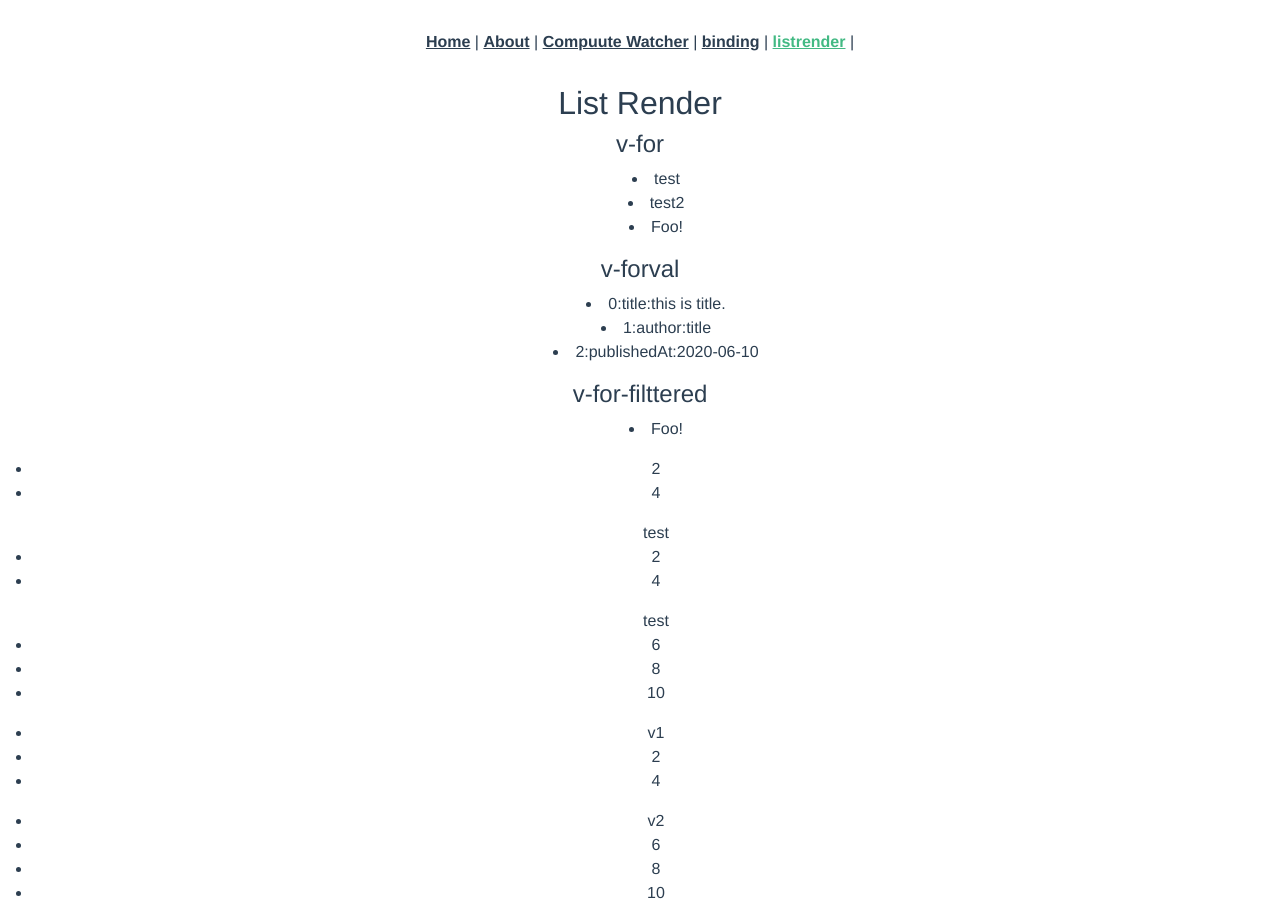
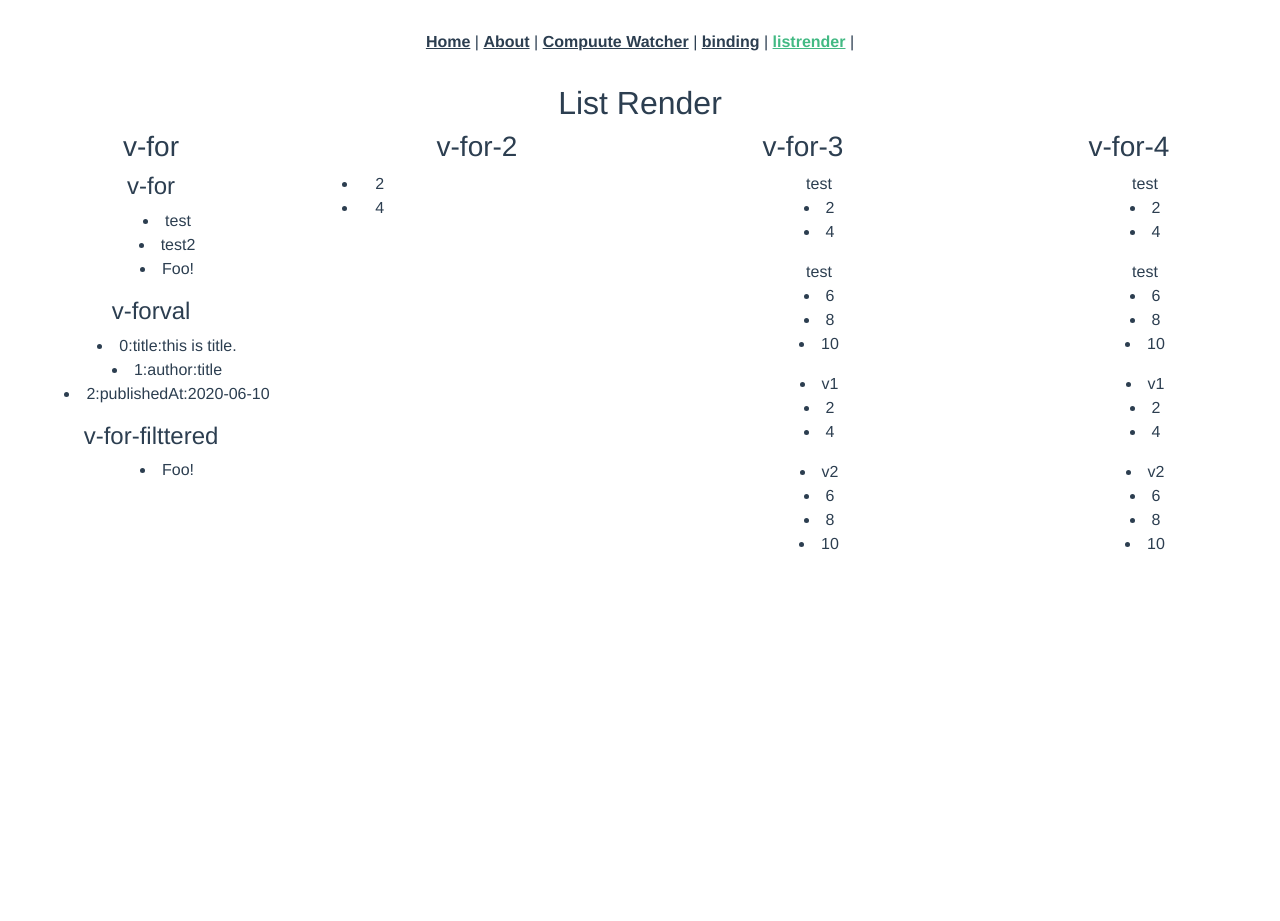
Before and after one commit to g00chy/vue-tutrial, a Vue app: page /listrender in a window 1280 px wide. After the commit the page ends 800 px from the top, so only its background shows below. Built offline with nearby package versions, Linux system fonts and the light colour scheme.

Commit message:
change style

```diff
--- a/src/components/listrender/v-for.vue
+++ b/src/components/listrender/v-for.vue
@@ -1,5 +1,5 @@
 <template>
-  <div class="container">
+  <div>
     <h4>v-for</h4>
     <ul id="example-1">
       <li v-for="item in items" :key="item.message">
@@ -22,12 +22,6 @@
     </ul>
   </div>
 </template>
-
-<style scoped>
-ul {
-  list-style-position: inside;
-}
-</style>
 
 <script lang="ts">
 import Vue from "vue";
--- a/src/components/listrender/v-for2.vue
+++ b/src/components/listrender/v-for2.vue
@@ -12,7 +12,7 @@ export type DataType = {
 };
 
 export default Vue.extend({
-  name: "v-for2",
+  name: "v-for-2",
   data: (): DataType => {
     return {
       arrayNum: [1, 2, 3, 4, 5],
--- a/src/components/listrender/v-for3.vue
+++ b/src/components/listrender/v-for3.vue
@@ -39,7 +39,6 @@ export default Vue.extend({
   },
   methods: {
     getHalf(records: Array<number>): number[] {
-      console.log(records);
       return records.filter((item: number): boolean => {
         return item % 2 == 0;
       });
--- a/src/components/listrender/v-for4.vue
+++ b/src/components/listrender/v-for4.vue
@@ -39,7 +39,6 @@ export default Vue.extend({
   },
   methods: {
     getHalf(records: Array<number>): number[] {
-      console.log(records);
       return records.filter((item: number): boolean => {
         return item % 2 == 0;
       });
--- a/src/views/3ListRender.vue
+++ b/src/views/3ListRender.vue
@@ -1,21 +1,44 @@
 <template>
-  <div>
+  <div class="row">
     <h2>List Render</h2>
-    <v-for></v-for>
-    <v-for-2></v-for-2>
-    <v-for-3></v-for-3>
+    <div class="col-md-3">
+      <h3>v-for</h3>
+      <v-for class="child"></v-for>
+    </div>
+    <div class="col-md-3">
+      <h3>v-for-2</h3>
+      <v-for-2 class="child col-md-3"></v-for-2>
+    </div>
+    <div class="col-md-3">
+      <h3>v-for-3</h3>
+      <v-for-3 class="child"></v-for-3>
+    </div>
+    <div class="col-md-3">
+      <h3>v-for-4</h3>
+      <v-for-4 class="child"></v-for-4>
+    </div>
   </div>
 </template>
+
+<style scoped>
+.child >>> ul {
+  list-style-position: inside;
+}
+.border {
+  border: dashed red;
+}
+</style>
 
 <script lang="ts">
 import vFor from "@/components/listrender/v-for.vue";
 import vFor2 from "@/components/listrender/v-for2.vue";
 import vFor3 from "@/components/listrender/v-for3.vue";
+import vFor4 from "@/components/listrender/v-for4.vue";
 
 import Vue from "vue";
 
 export default Vue.extend({
-  components: { vFor, vFor2, vFor3 },
+  components: { vFor, vFor2, vFor3, vFor4 },
   name: "vfor",
 });
 </script>
```
